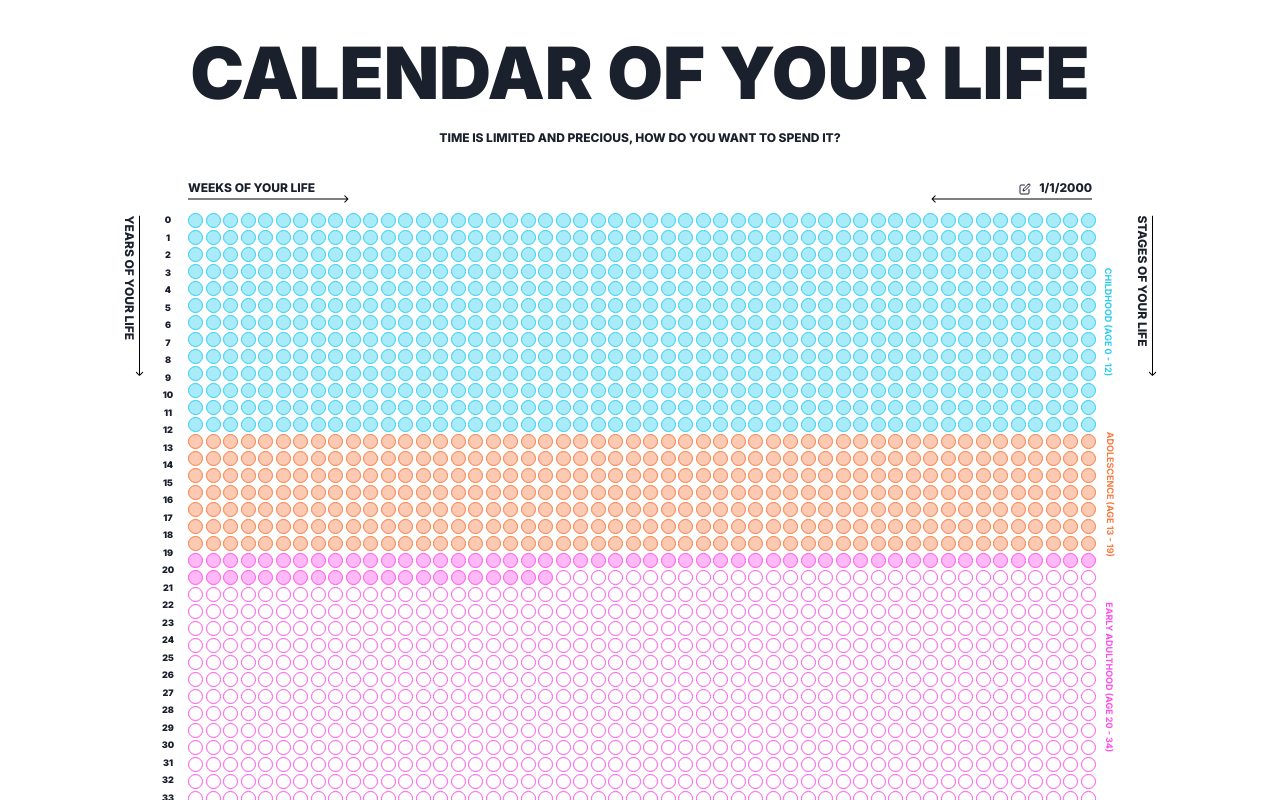
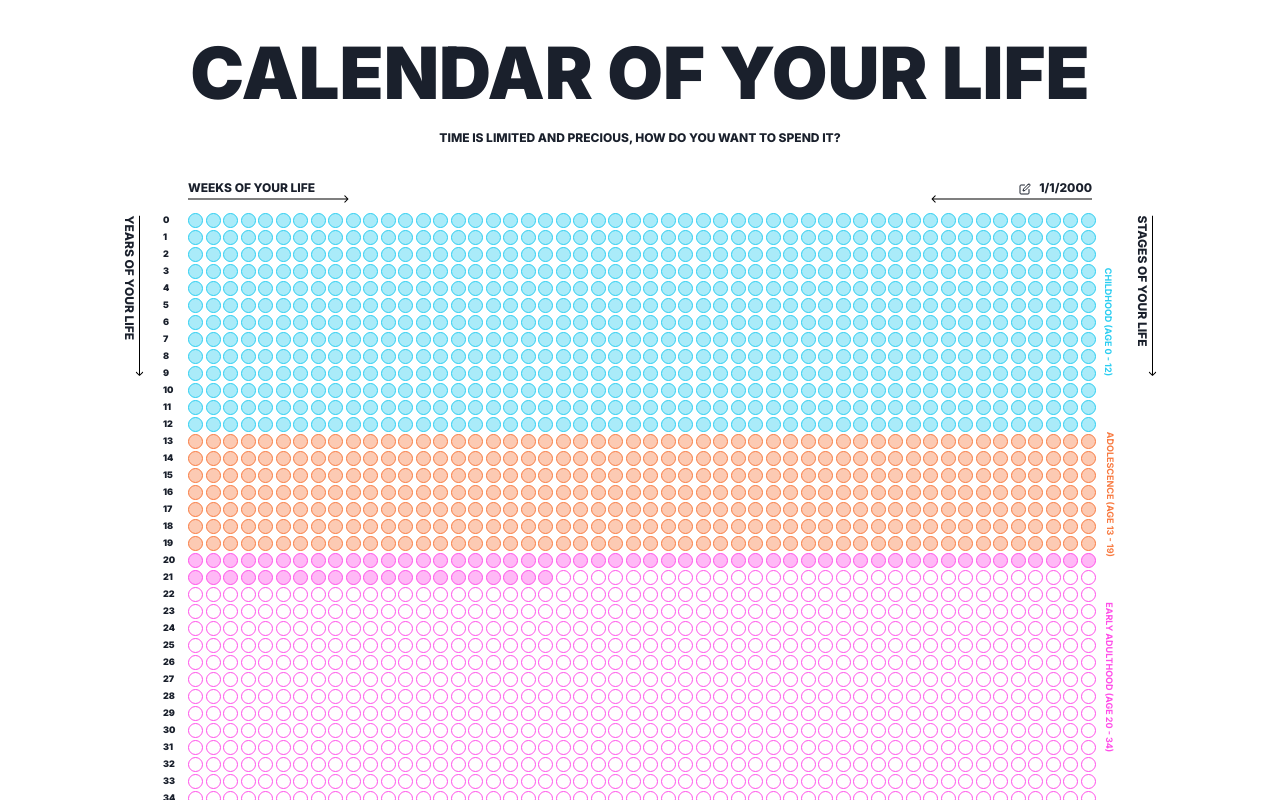
Before and after one commit to Mito9999/life-calendar, a Next.js app: page / in a window 1280 px wide. Shown: the top 800 px of the page. Built offline with nearby package versions, Linux system fonts and the light colour scheme.

Commit message:
Fix year positioning/styling

```diff
--- a/package.json
+++ b/package.json
@@ -3,7 +3,7 @@
   "version": "0.1.0",
   "private": true,
   "scripts": {
-    "dev": "next dev",
+    "dev": "next dev -p 3001",
     "build": "next build",
     "start": "next start"
   },
--- a/pages/index.tsx
+++ b/pages/index.tsx
@@ -226,23 +226,19 @@ export default function Home() {
         flexDirection="row"
         justifyContent={isLargerThan1100 ? "initial" : "center"}
       >
-        <Flex direction="column" mt="2px">
-          {new Array(101).fill(0).map((_, num) => (
-            <Text
-              fontWeight="900"
-              fontSize="9px"
-              ml="-40px"
-              key={"Num" + num}
-              mb="4px"
-              textAlign="center"
-            >
-              {num}
-            </Text>
-          ))}
-        </Flex>
         <Flex direction="column">
           {new Array(101).fill(0).map((_, idx1) => (
             <Flex mt="2px" maxW="936px" key={`YEAR ${idx1}`}>
+              <Box ml="-25px" position="absolute">
+                <Text
+                  fontWeight="900"
+                  fontSize="9px"
+                  key={"Num" + idx1}
+                  textAlign="center"
+                >
+                  {idx1}
+                </Text>
+              </Box>
               {new Array(monthsOrWeeks).fill(0).map((_, idx2) => (
                 <Box
                   w={936 / 52 - 2.5 + "px"}
```
